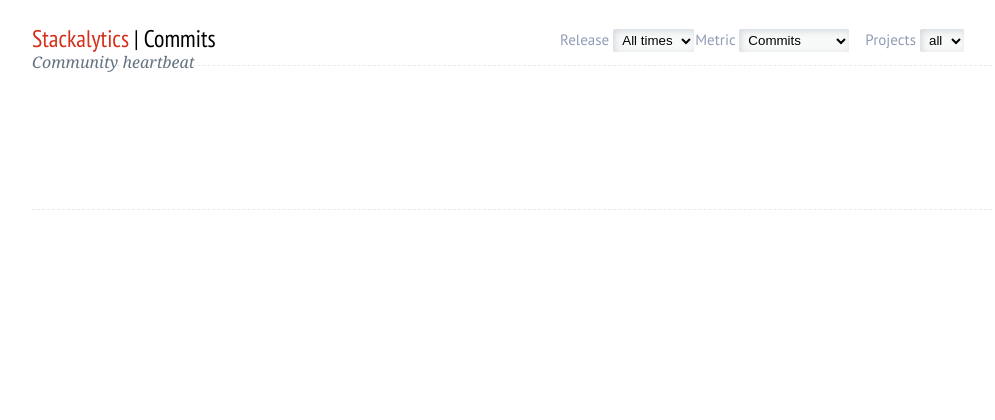
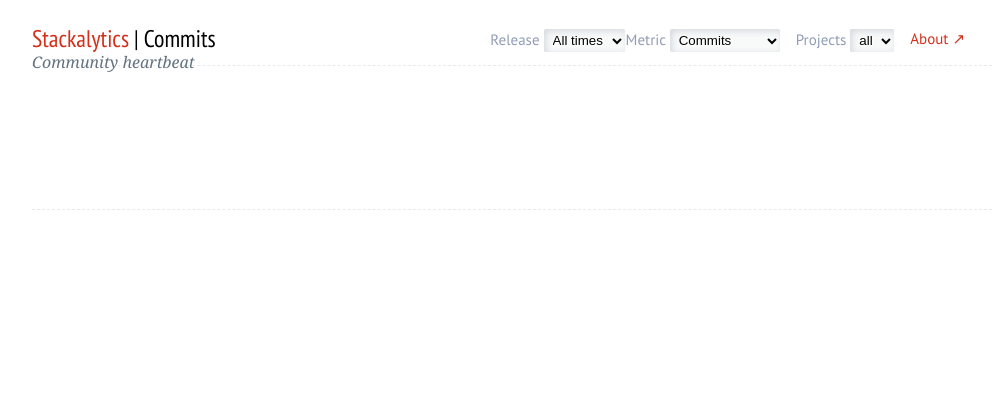
Before and after one commit to openstack-archive/stackalytics, a Flask app: template dashboard/templates/commits.html in a window 1280 px wide. Shown: the top 420 px of the page, without its empty margins (128-1123 px from the left). Run offline with Flask 2, Linux system fonts and the light colour scheme; the template is opened without the code that fills it, so the values that code supplies are empty; some web fonts are replaced.

Commit message:
Added link to project wiki space
Fixes bug 1203074

Change-Id: Ia6084829d229c37a59efb6a3659c0a69c29e4520

```diff
--- a/dashboard/templates/layout.html
+++ b/dashboard/templates/layout.html
@@ -265,6 +265,9 @@
 
         <div class="drops" style='margin: 0.8em; height: 2em;'>
             <span class="drop_metric" style="float: right;">
+                <a href="https://wiki.openstack.org/wiki/Stackalytics">About ↗</a>
+            </span>
+            <span class="drop_metric" style="float: right;">
             <label for="project_type">Projects&nbsp;</label><select id="project_type" name="project_type">
                 <option value="All">all</option>
                 {% for option_type, option_groups in project_type_options.iteritems() %}
```
